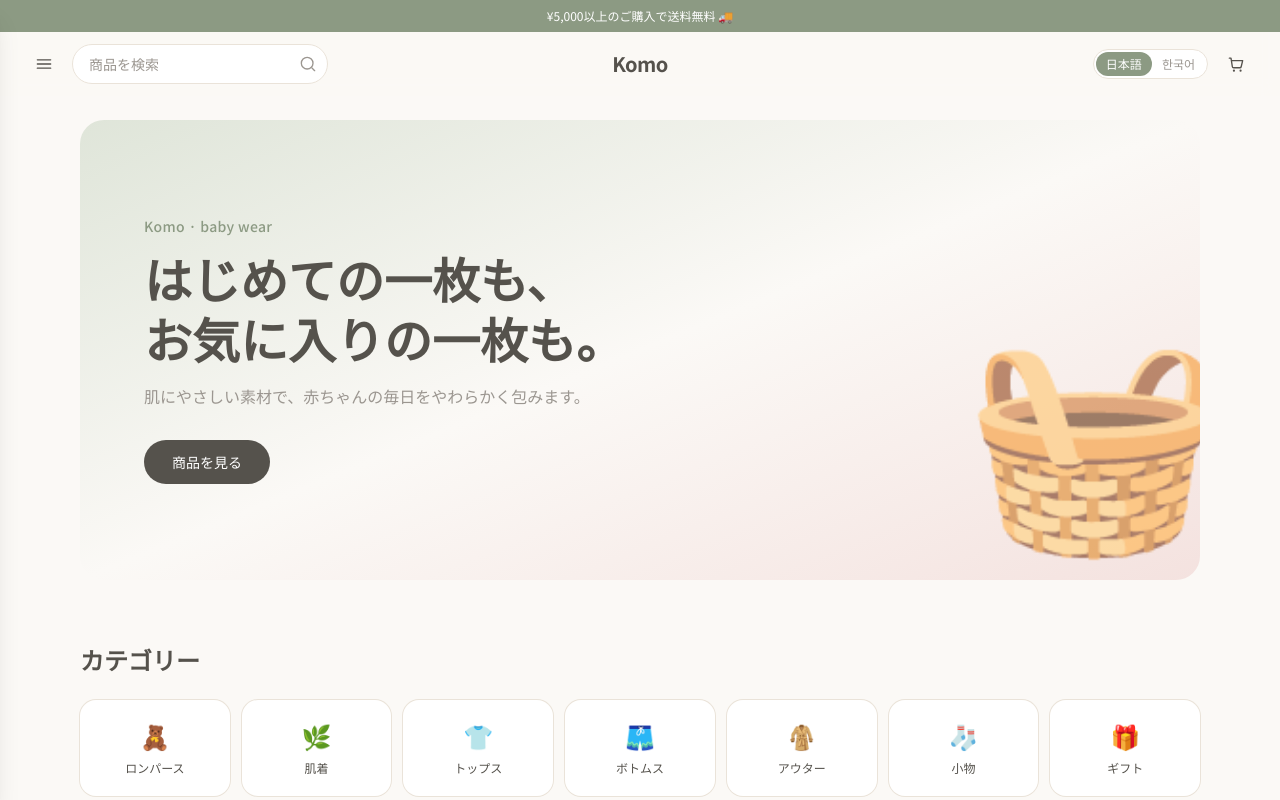
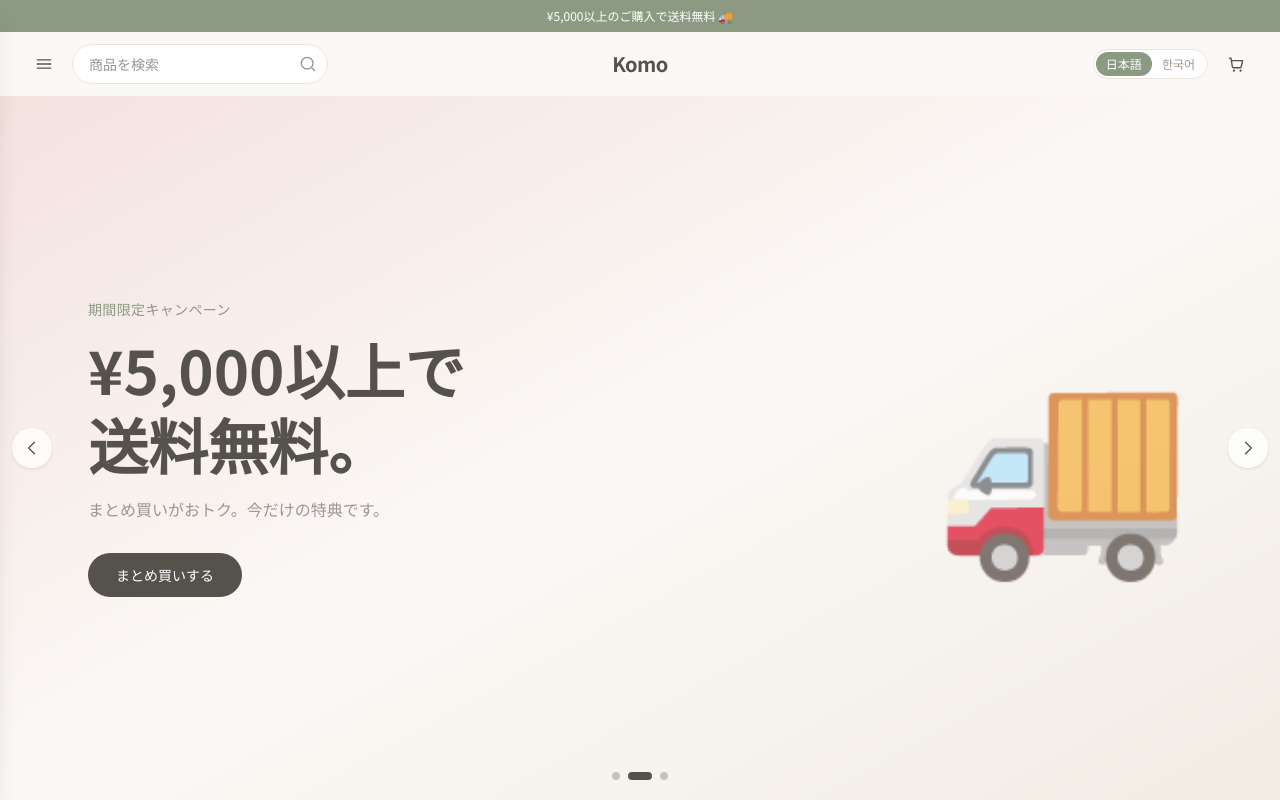
Before and after one commit to bbbbmo/baby-shop-jp, a Next.js app: page / in a window 1280 px wide. Shown: the top 800 px of the page. Built offline with nearby package versions, Linux system fonts and the light colour scheme.

Commit message:
💄 style: 메인 페이지 캐러셀 추가

```diff
--- a/src/app/page.tsx
+++ b/src/app/page.tsx
@@ -2,7 +2,7 @@
 
 import { useLocale } from "@/i18n/LocaleProvider";
 import { bestProducts, newProducts } from "@/lib/products";
-import { Hero } from "@/components/home/Hero";
+import { HeroCarousel } from "@/components/home/HeroCarousel";
 import { CategoryTiles } from "@/components/home/CategoryTiles";
 import { ProductSection } from "@/components/home/ProductSection";
 import { FeatureBanner } from "@/components/home/FeatureBanner";
@@ -12,7 +12,7 @@ export default function HomePage() {
 
   return (
     <div className="pb-4">
-      <Hero />
+      <HeroCarousel />
       <CategoryTiles />
       <ProductSection
         title={d.home.bestTitle}
--- a/src/components/home/Hero.tsx
+++ /dev/null
@@ -1,35 +0,0 @@
-"use client";
-
-import Link from "next/link";
-import { useLocale } from "@/i18n/LocaleProvider";
-
-export function Hero() {
-  const { d } = useLocale();
-
-  return (
-    <section className="mx-auto max-w-6xl px-4 pt-6">
-      <div className="relative overflow-hidden rounded-3xl bg-gradient-to-br from-sage-soft via-background to-blush-soft px-6 py-16 md:px-16 md:py-24">
-        <div className="max-w-lg">
-          <p className="mb-3 text-sm font-medium tracking-wide text-sage">
-            {d.brandName} · baby wear
-          </p>
-          <h1 className="whitespace-pre-line text-3xl font-bold leading-snug text-foreground md:text-5xl md:leading-tight">
-            {d.home.heroTitle}
-          </h1>
-          <p className="mt-4 text-sm text-muted md:text-base">
-            {d.home.heroSubtitle}
-          </p>
-          <Link
-            href="/products"
-            className="mt-8 inline-flex items-center rounded-full bg-foreground px-7 py-3 text-sm font-medium text-white transition-opacity hover:opacity-90"
-          >
-            {d.home.heroCta}
-          </Link>
-        </div>
-        <span className="pointer-events-none absolute -right-6 bottom-0 select-none text-[9rem] opacity-70 md:text-[13rem]">
-          🧺
-        </span>
-      </div>
-    </section>
-  );
-}
--- /dev/null
+++ b/src/components/home/HeroCarousel.tsx
@@ -0,0 +1,160 @@
+"use client";
+
+import Link from "next/link";
+import { useCallback, useEffect, useRef, useState } from "react";
+import type { Locale } from "@/lib/types";
+import { useLocale } from "@/i18n/LocaleProvider";
+import { slides, type Slide } from "@/lib/slides";
+import { ChevronLeftIcon, ChevronRightIcon } from "@/components/ui/icons";
+
+const INTERVAL = 5000;
+const SWIPE_THRESHOLD = 50;
+
+export function HeroCarousel() {
+  const { locale } = useLocale();
+  const [index, setIndex] = useState(0);
+  const [paused, setPaused] = useState(false);
+
+  const goNext = useCallback(() => {
+    setIndex((prev) => (prev + 1) % slides.length);
+  }, []);
+  const goPrev = useCallback(() => {
+    setIndex((prev) => (prev - 1 + slides.length) % slides.length);
+  }, []);
+
+  useAutoAdvance(paused, goNext);
+  const swipe = useSwipe(goPrev, goNext);
+
+  return (
+    <section
+      aria-roledescription="carousel"
+      onMouseEnter={() => setPaused(true)}
+      onMouseLeave={() => setPaused(false)}
+      onTouchStart={swipe.onTouchStart}
+      onTouchEnd={swipe.onTouchEnd}
+      className="relative min-h-[calc(100svh-6rem)] overflow-hidden"
+    >
+      {slides.map((slide, i) => (
+        <SlideView
+          key={slide.id}
+          slide={slide}
+          locale={locale}
+          active={i === index}
+        />
+      ))}
+      <Arrow dir="prev" label="previous" onClick={goPrev} />
+      <Arrow dir="next" label="next" onClick={goNext} />
+      <Dots count={slides.length} index={index} onSelect={setIndex} />
+    </section>
+  );
+}
+
+function useAutoAdvance(paused: boolean, onNext: () => void) {
+  useEffect(() => {
+    if (paused || prefersReducedMotion()) {
+      return;
+    }
+    const id = setInterval(onNext, INTERVAL);
+    return () => clearInterval(id);
+  }, [paused, onNext]);
+}
+
+function useSwipe(onPrev: () => void, onNext: () => void) {
+  const startX = useRef(0);
+  const onTouchStart = (e: React.TouchEvent) => {
+    startX.current = e.touches[0].clientX;
+  };
+  const onTouchEnd = (e: React.TouchEvent) => {
+    const dx = e.changedTouches[0].clientX - startX.current;
+    if (Math.abs(dx) < SWIPE_THRESHOLD) {
+      return;
+    }
+    if (dx < 0) {
+      onNext();
+      return;
+    }
+    onPrev();
+  };
+  return { onTouchStart, onTouchEnd };
+}
+
+function prefersReducedMotion(): boolean {
+  if (typeof window === "undefined") {
+    return false;
+  }
+  return window.matchMedia("(prefers-reduced-motion: reduce)").matches;
+}
+
+type SlideViewProps = { slide: Slide; locale: Locale; active: boolean };
+
+function SlideView({ slide, locale, active }: SlideViewProps) {
+  const vis = active ? "opacity-100" : "pointer-events-none opacity-0";
+  return (
+    <div
+      aria-hidden={!active}
+      className={`absolute inset-0 flex items-center transition-opacity duration-700 ${slide.gradient} ${vis}`}
+    >
+      <div className="mx-auto flex w-full max-w-6xl items-center justify-between px-6">
+        <div className="max-w-lg">
+          <p className="mb-3 text-sm font-medium tracking-wide text-sage">
+            {slide.eyebrow[locale]}
+          </p>
+          <h2 className="whitespace-pre-line text-4xl font-bold leading-tight text-foreground md:text-6xl">
+            {slide.title[locale]}
+          </h2>
+          <p className="mt-4 text-sm text-muted md:text-base">
+            {slide.subtitle[locale]}
+          </p>
+          <Link
+            href={slide.href}
+            className="mt-8 inline-flex items-center rounded-full bg-foreground px-7 py-3 text-sm font-medium text-white transition-opacity hover:opacity-90"
+          >
+            {slide.cta[locale]}
+          </Link>
+        </div>
+        <span className="pointer-events-none hidden select-none text-[13rem] opacity-70 md:block">
+          {slide.emoji}
+        </span>
+      </div>
+    </div>
+  );
+}
+
+type ArrowProps = { dir: "prev" | "next"; label: string; onClick: () => void };
+
+function Arrow({ dir, label, onClick }: ArrowProps) {
+  const pos = dir === "prev" ? "left-3" : "right-3";
+  return (
+    <button
+      type="button"
+      aria-label={label}
+      onClick={onClick}
+      className={`absolute top-1/2 z-10 flex h-10 w-10 -translate-y-1/2 items-center justify-center rounded-full bg-surface/80 text-foreground shadow-sm backdrop-blur transition-colors hover:bg-surface ${pos}`}
+    >
+      {dir === "prev" ? <ChevronLeftIcon /> : <ChevronRightIcon />}
+    </button>
+  );
+}
+
+type DotsProps = { count: number; index: number; onSelect: (i: number) => void };
+
+function Dots({ count, index, onSelect }: DotsProps) {
+  return (
+    <div className="absolute inset-x-0 bottom-5 z-10 flex justify-center gap-2">
+      {Array.from({ length: count }).map((_, i) => (
+        <button
+          key={i}
+          type="button"
+          aria-label={`slide ${i + 1}`}
+          onClick={() => onSelect(i)}
+          className={dotClass(i === index)}
+        />
+      ))}
+    </div>
+  );
+}
+
+function dotClass(active: boolean): string {
+  const state = active ? "w-6 bg-foreground" : "w-2 bg-foreground/30";
+  return `h-2 rounded-full transition-all ${state}`;
+}
--- a/src/components/ui/icons.tsx
+++ b/src/components/ui/icons.tsx
@@ -58,6 +58,34 @@ export function CloseIcon({ className = base }: IconProps) {
   );
 }
 
+export function ChevronLeftIcon({ className = base }: IconProps) {
+  return (
+    <svg className={className} viewBox="0 0 24 24" fill="none" aria-hidden>
+      <path
+        d="M15 5l-7 7 7 7"
+        stroke="currentColor"
+        strokeWidth="1.6"
+        strokeLinecap="round"
+        strokeLinejoin="round"
+      />
+    </svg>
+  );
+}
+
+export function ChevronRightIcon({ className = base }: IconProps) {
+  return (
+    <svg className={className} viewBox="0 0 24 24" fill="none" aria-hidden>
+      <path
+        d="M9 5l7 7-7 7"
+        stroke="currentColor"
+        strokeWidth="1.6"
+        strokeLinecap="round"
+        strokeLinejoin="round"
+      />
+    </svg>
+  );
+}
+
 export function StarIcon({ className = base }: IconProps) {
   return (
     <svg className={className} viewBox="0 0 24 24" fill="currentColor" aria-hidden>
--- /dev/null
+++ b/src/lib/slides.ts
@@ -0,0 +1,63 @@
+import type { Localized } from "./types";
+
+export type Slide = {
+  id: string;
+  eyebrow: Localized;
+  title: Localized;
+  subtitle: Localized;
+  cta: Localized;
+  href: string;
+  emoji: string;
+  gradient: string;
+};
+
+export const slides: Slide[] = [
+  {
+    id: "agency",
+    eyebrow: { ja: "韓国ベビー服セレクト", ko: "한국 아기옷 셀렉트" },
+    title: {
+      ja: "人気の韓国ブランドを、\n日本にいながら。",
+      ko: "인기 한국 브랜드를,\n일본에서 편하게.",
+    },
+    subtitle: {
+      ja: "話題の韓国ベビー服をまとめて代行購入。",
+      ko: "화제의 한국 아기옷을 한 번에 구매대행.",
+    },
+    cta: { ja: "商品を見る", ko: "상품 보기" },
+    href: "/products",
+    emoji: "🧸",
+    gradient: "bg-gradient-to-br from-sage-soft via-background to-blush-soft",
+  },
+  {
+    id: "freeship",
+    eyebrow: { ja: "期間限定キャンペーン", ko: "기간 한정 캠페인" },
+    title: {
+      ja: "¥5,000以上で\n送料無料。",
+      ko: "5,000엔 이상\n무료배송.",
+    },
+    subtitle: {
+      ja: "まとめ買いがおトク。今だけの特典です。",
+      ko: "함께 살수록 이득. 지금만의 혜택이에요.",
+    },
+    cta: { ja: "まとめ買いする", ko: "모아 담기" },
+    href: "/products",
+    emoji: "🚚",
+    gradient: "bg-gradient-to-br from-blush-soft via-background to-sand",
+  },
+  {
+    id: "luckybag",
+    eyebrow: { ja: "シーズン限定", ko: "시즌 한정" },
+    title: {
+      ja: "季節の福袋、\n登場。",
+      ko: "시즌 럭키백,\n오픈.",
+    },
+    subtitle: {
+      ja: "人気アイテムを詰め込んだ限定セット。",
+      ko: "인기 아이템을 담은 알찬 한정 세트.",
+    },
+    cta: { ja: "福袋を見る", ko: "럭키백 보기" },
+    href: "/products/gift",
+    emoji: "🎁",
+    gradient: "bg-gradient-to-br from-sand via-background to-sage-soft",
+  },
+];
```
